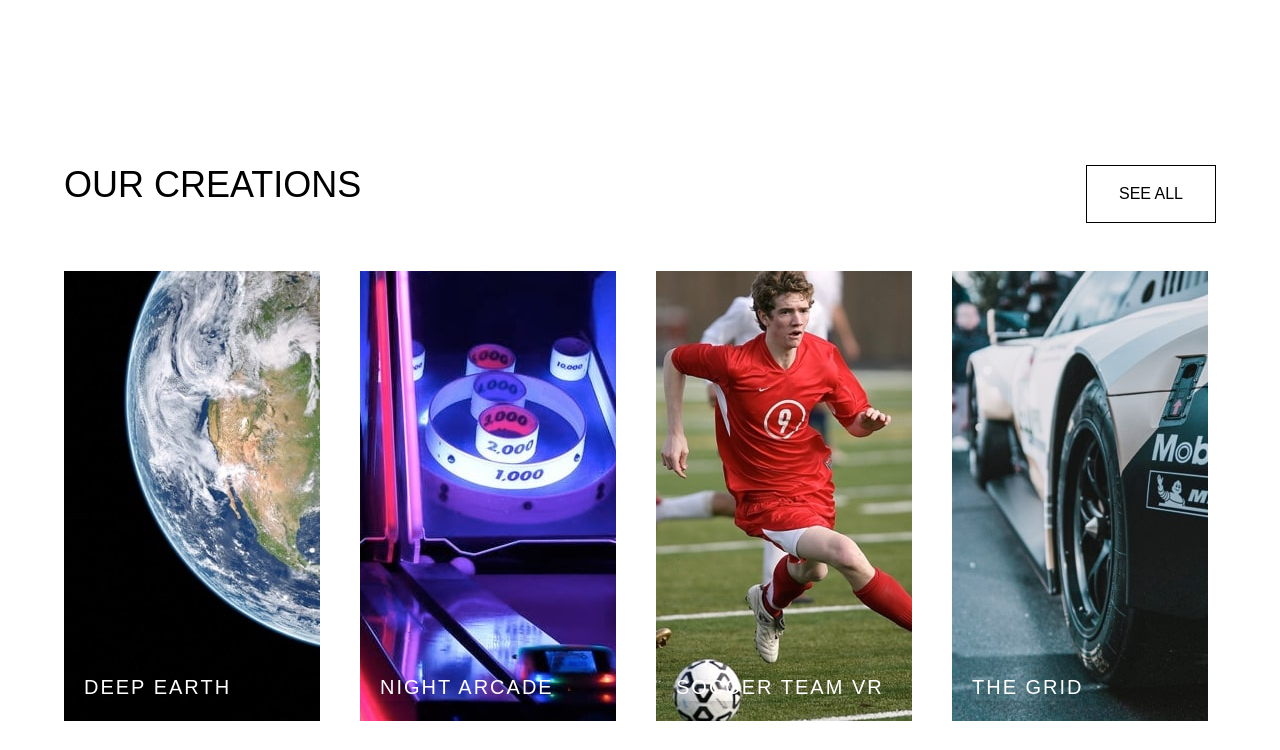
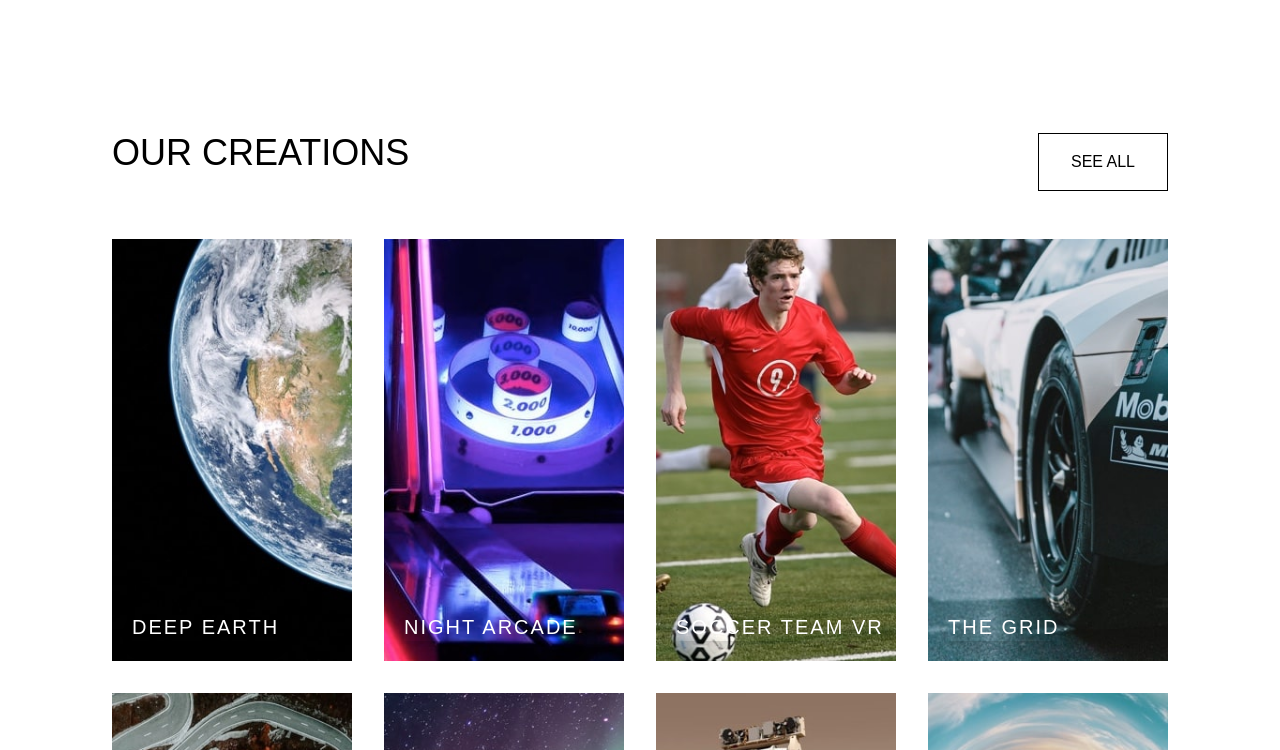
Before and after one commit to ABUHURAIAH/newtailwind, a website: page landing-project-3/index.html in a window 1280 px wide. Shown: the part 1221-1971 px from the top of the page. Drawn offline with nearby package versions, Linux system fonts and the light colour scheme; files that its build step writes are made by us from their sources.

Commit message:
checked the sizes and padding

```diff
--- a/landing-project-3/index.html
+++ b/landing-project-3/index.html
@@ -49,7 +49,7 @@
     </div>
 
     <!-- interactive section -->
-    <div class="flex flex-col md:flex-row md:justify-center p-6">
+    <div class="flex flex-col md:flex-row md:justify-center p-6 px-12">
       <div class="md:hidden">
         <img src="images/mobile/image-interactive.jpg" alt="" />
       </div>
@@ -75,7 +75,7 @@
 
     <!-- creation section -->
     <div
-      class="flex justify-center md:justify-between mt-36 mb-12 max-w-6xl mx-auto"
+      class="flex justify-center md:justify-between mt-36 mb-12 max-w-6xl mx-auto px-12"
     >
       <!-- title -->
       <h1 class="text-4xl text-center uppercase">our creations</h1>
@@ -173,7 +173,7 @@
 
     <!-- creation photos  desktop-->
     <div
-      class="grid-cols-4 max-w-6xl mx-auto gap-8 hidden md:block md:grid overflow-hidden my-8 mb-24"
+      class="grid-cols-4 max-w-6xl mx-auto gap-8 hidden md:block md:grid overflow-hidden my-8 mb-24 px-12"
     >
       <!-- box 1 -->
       <div class="relative group hover:opacity-40 duration-200">
```
